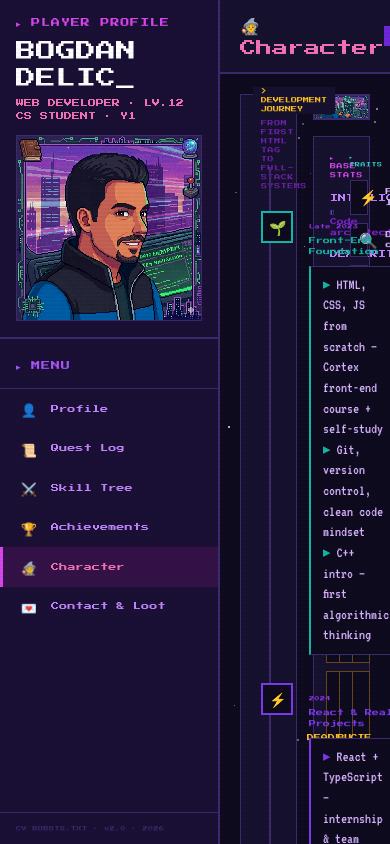
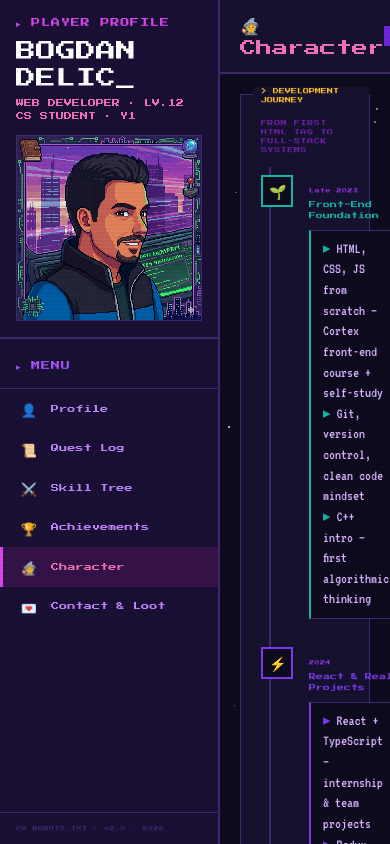
Before and after one commit to BogdanD3/CV, a React (Vite) app: page / in a window 390 px wide. Both pictures are taken after a click on the button "🧙 Character". Built offline with nearby package versions, Linux system fonts and the light colour scheme.

Commit message:
fix: characterTab works on mobile now

```diff
--- a/src/tabs/CharacterTab.tsx
+++ b/src/tabs/CharacterTab.tsx
@@ -62,11 +62,11 @@ const JOURNEY = [
 
 const EQUIPPED = [
   { slot: 'WEAPON',    icon: TypeScriptBladeIcon, item: 'TypeScript Blade',  rarity: 'epic',      desc: 'Type-safe components, strict interfaces, zero any' },
-  { slot: 'ARMOR',     icon: ReactShellIcon,  item: 'React Shell',       rarity: 'epic',      desc: 'Hooks, context, scalable component architecture' },
-  { slot: 'OFFHAND',   icon: LaravelTomeIcon, item: 'Laravel Tome',      rarity: 'rare',      desc: 'REST APIs, Eloquent ORM, full MVC backend' },
-  { slot: 'BOOTS',     icon: LinuxRunnerIcon, item: 'Linux Runner',      rarity: 'rare',      desc: 'Nginx server setup, SSH, real deployment pipelines' },
-  { slot: 'HELM',      icon: CyberVisorIcon,  item: 'Cyber Visor [VIP]', rarity: 'legendary', desc: 'Secure auth, OWASP awareness, CTF training' },
-  { slot: 'ACCESSORY', icon: GitRingIcon,     item: 'Git Ring',          rarity: 'common',    desc: 'Branching, PRs, team workflows, clean commit history' },
+  { slot: 'ARMOR',     icon: ReactShellIcon,      item: 'React Shell',       rarity: 'epic',      desc: 'Hooks, context, scalable component architecture' },
+  { slot: 'OFFHAND',   icon: LaravelTomeIcon,     item: 'Laravel Tome',      rarity: 'rare',      desc: 'REST APIs, Eloquent ORM, full MVC backend' },
+  { slot: 'BOOTS',     icon: LinuxRunnerIcon,     item: 'Linux Runner',      rarity: 'rare',      desc: 'Nginx server setup, SSH, real deployment pipelines' },
+  { slot: 'HELM',      icon: CyberVisorIcon,      item: 'Cyber Visor [VIP]', rarity: 'legendary', desc: 'Secure auth, OWASP awareness, CTF training' },
+  { slot: 'ACCESSORY', icon: GitRingIcon,         item: 'Git Ring',          rarity: 'common',    desc: 'Branching, PRs, team workflows, clean commit history' },
 ];
 
 const RARITY: Record<string, { color: string; label: string }> = {
@@ -77,12 +77,12 @@ const RARITY: Record<string, { color: string; label: string }> = {
 };
 
 const UNLOCKED_BADGES = [
-  { icon: TeamLeaderIcon, name: 'TEAM LEADER'     },
-  { icon: ApiArchitectIcon, name: 'API ARCHITECT'   },
-  { icon: ArchIcon, name: 'I USE ARCH BTW'   },
-  { icon: DeadlineIcon, name: 'DEADLINE SLAYER' },
-  { icon: BugHunterIcon, name: 'BUG HUNTER'       },
-  { icon: CTFIcon, name: 'CTF VETERAN'  },
+  { icon: TeamLeaderIcon,  name: 'TEAM LEADER'     },
+  { icon: ApiArchitectIcon, name: 'API ARCHITECT'  },
+  { icon: ArchIcon,        name: 'I USE ARCH BTW'  },
+  { icon: DeadlineIcon,    name: 'DEADLINE SLAYER' },
+  { icon: BugHunterIcon,   name: 'BUG HUNTER'      },
+  { icon: CTFIcon,         name: 'CTF VETERAN'     },
 ];
 
 const STAT_BARS = [
@@ -94,12 +94,12 @@ const STAT_BARS = [
 ];
 
 const TRAITS = [
-  { label: 'Fast learner',         icon: '⚡' },
-  { label: 'Detail-oriented',      icon: '🔍' },
-  { label: 'Team player',          icon: '🤝' },
-  { label: 'Self-driven',          icon: '🎯' },
-  { label: 'Deadline-reliable',    icon: '📅' },
-  { label: 'Clean code advocate',  icon: '✨' },
+  { label: 'Fast learner',        icon: '⚡' },
+  { label: 'Detail-oriented',     icon: '🔍' },
+  { label: 'Team player',         icon: '🤝' },
+  { label: 'Self-driven',         icon: '🎯' },
+  { label: 'Deadline-reliable',   icon: '📅' },
+  { label: 'Clean code advocate', icon: '✨' },
 ];
 
 const GLITCH_SUBTITLE = 'FROM FIRST HTML TAG TO FULL-STACK SYSTEMS';
@@ -108,8 +108,8 @@ export default function CharacterTab() {
   return (
     <div className="flex flex-col gap-6">
 
-      {/* TOP — Journey left, Character right */}
-      <div className="grid grid-cols-2 gap-4 items-start">
+      {/* TOP — Journey left, Character right — stacks on mobile */}
+      <div className="grid grid-cols-1 lg:grid-cols-2 gap-4 items-start">
 
         {/* LEFT — Timeline */}
         <div className="relative border border-[#3d2a6e] bg-[#16112e] p-5">
@@ -117,12 +117,10 @@ export default function CharacterTab() {
             &gt; DEVELOPMENT JOURNEY
           </span>
 
-          {/* Glitchy subtitle */}
           <p className="font-pixel text-[6px] text-purple-600 tracking-widest mb-5 mt-1 glitch">
             {GLITCH_SUBTITLE}
           </p>
 
-          {/* Vertical rail */}
           <div className="absolute left-[28px] top-[72px] bottom-6 w-[2px] bg-[#3d2a6e]" />
 
           <div className="flex flex-col gap-7">
@@ -153,7 +151,6 @@ export default function CharacterTab() {
               </div>
             ))}
 
-            {/* Locked next */}
             <div className="flex gap-4 relative">
               <div className="w-8 h-8 border-2 border-dashed border-[#3d2a6e] flex items-center justify-center text-[14px] bg-[#0e0b1f] flex-shrink-0 z-10">
                 ❓
@@ -168,7 +165,6 @@ export default function CharacterTab() {
         {/* RIGHT — Character */}
         <div className="flex flex-col gap-4">
 
-          {/* Sprite area — wide rectangle */}
           <img
             src={CharacterSprite}
             alt="Character"
@@ -176,9 +172,9 @@ export default function CharacterTab() {
             style={{ imageRendering: 'pixelated' }}
           />
 
-          {/* Stats + Traits box */}
+          {/* Stats + Traits — stacks on mobile, side-by-side on sm+ */}
           <div className="border border-[#3d2a6e] bg-[#16112e] p-4">
-            <div className="grid grid-cols-2 gap-4">
+            <div className="grid grid-cols-1 sm:grid-cols-2 gap-4">
 
               {/* Stat bars */}
               <div>
@@ -199,7 +195,7 @@ export default function CharacterTab() {
                 </div>
               </div>
 
-              {/* Personal traits */}
+              {/* Traits */}
               <div>
                 <p className="font-pixel text-[5px] text-teal-400 tracking-widest mb-3">▸ TRAITS</p>
                 <div className="flex flex-col gap-2">
@@ -233,10 +229,10 @@ export default function CharacterTab() {
         </div>
       </div>
 
-      {/* BOTTOM — Equipped gear */}
+      {/* BOTTOM — Equipped gear — stacks on mobile, 2 cols on sm+ */}
       <div className="border border-[#3d2a6e] bg-[#16112e] p-4">
         <p className="font-pixel text-[6px] text-amber-400 tracking-widest mb-3">▸ EQUIPPED GEAR</p>
-        <div className="grid grid-cols-2 gap-3">
+        <div className="grid grid-cols-1 sm:grid-cols-2 gap-3">
           {EQUIPPED.map((gear) => {
             const r = RARITY[gear.rarity];
             return (
```
Lines whose indentation alone changed are shown as unchanged.
